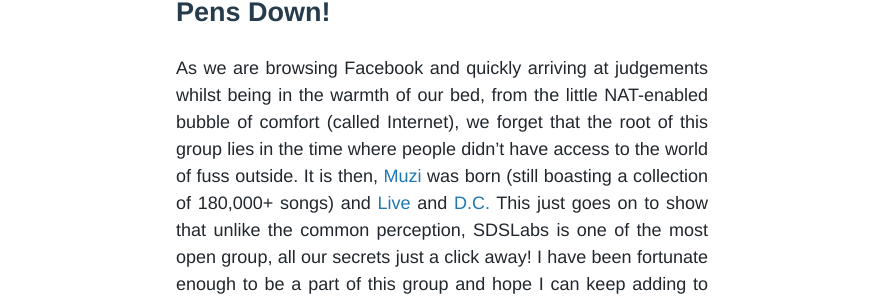
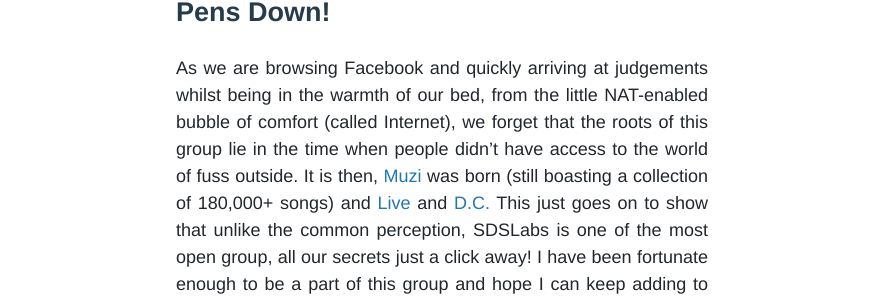
Before and after one commit to sdslabs/sdslabs.github.com, a Jekyll site: the page built from _posts/2017/2017-01-09-working-at-sdslabs-12.md, in a window 1280 px wide and 900 px high, scrolled down 4050 px. Shown: the part 202-504 px from the top of the window, without its empty margins (198-1067 px from the left). Built offline with Jekyll 4.4.1, drawn with Linux system fonts in a browser that asks for light colours; some web fonts are replaced; comment, search, counter and statistics services are not loaded.

Commit message:
modifies content(1)

```diff
--- a/_posts/2017/2017-01-09-working-at-sdslabs-12.md
+++ b/_posts/2017/2017-01-09-working-at-sdslabs-12.md
@@ -49,6 +49,6 @@ There (generally) is a lot of fuss & confusion among the latest lot of students
 
 ## Pens Down!
 
-As we are browsing Facebook and quickly arriving at judgements whilst being in the warmth of our bed, from the little NAT-enabled bubble of comfort (called Internet), we forget that the root of this group lies in the time where people didn't have access to the world of fuss outside. It is then, [Muzi](https://muzi.sdslabs.co.in) was born (still boasting a collection of 180,000+ songs) and [Live](https://live.sdslabs.co.in) and [D.C.](https://brute.sdslabs.co.in) This just goes on to show that unlike the common  perception, SDSLabs is one of the most open group, all our secrets just a click away! I have been fortunate enough to be a part of this group and hope I can keep adding to the legacy.
+As we are browsing Facebook and quickly arriving at judgements whilst being in the warmth of our bed, from the little NAT-enabled bubble of comfort (called Internet), we forget that the roots of this group lie in the time when people didn't have access to the world of fuss outside. It is then, [Muzi](https://muzi.sdslabs.co.in) was born (still boasting a collection of 180,000+ songs) and [Live](https://live.sdslabs.co.in) and [D.C.](https://brute.sdslabs.co.in) This just goes on to show that unlike the common  perception, SDSLabs is one of the most open group, all our secrets just a click away! I have been fortunate enough to be a part of this group and hope I can keep adding to the legacy.
 
 So long. Till next time.
```
